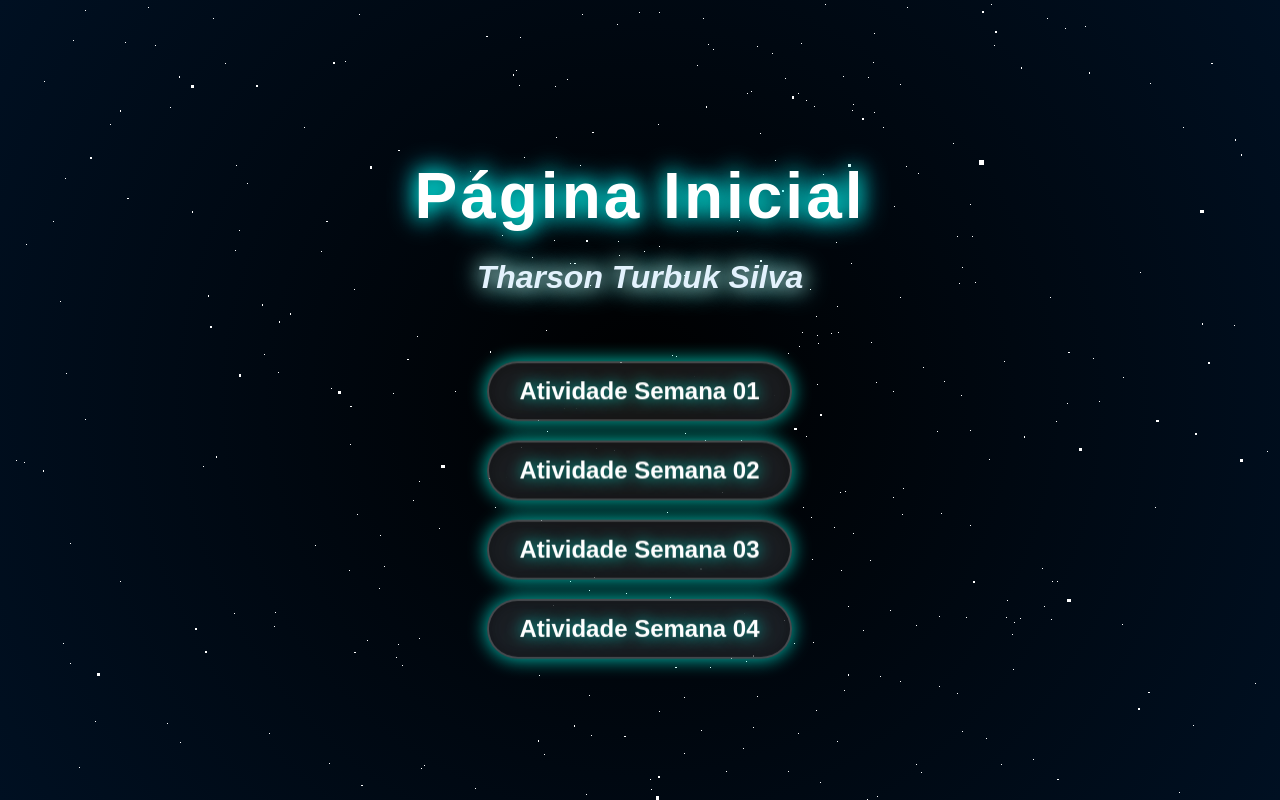
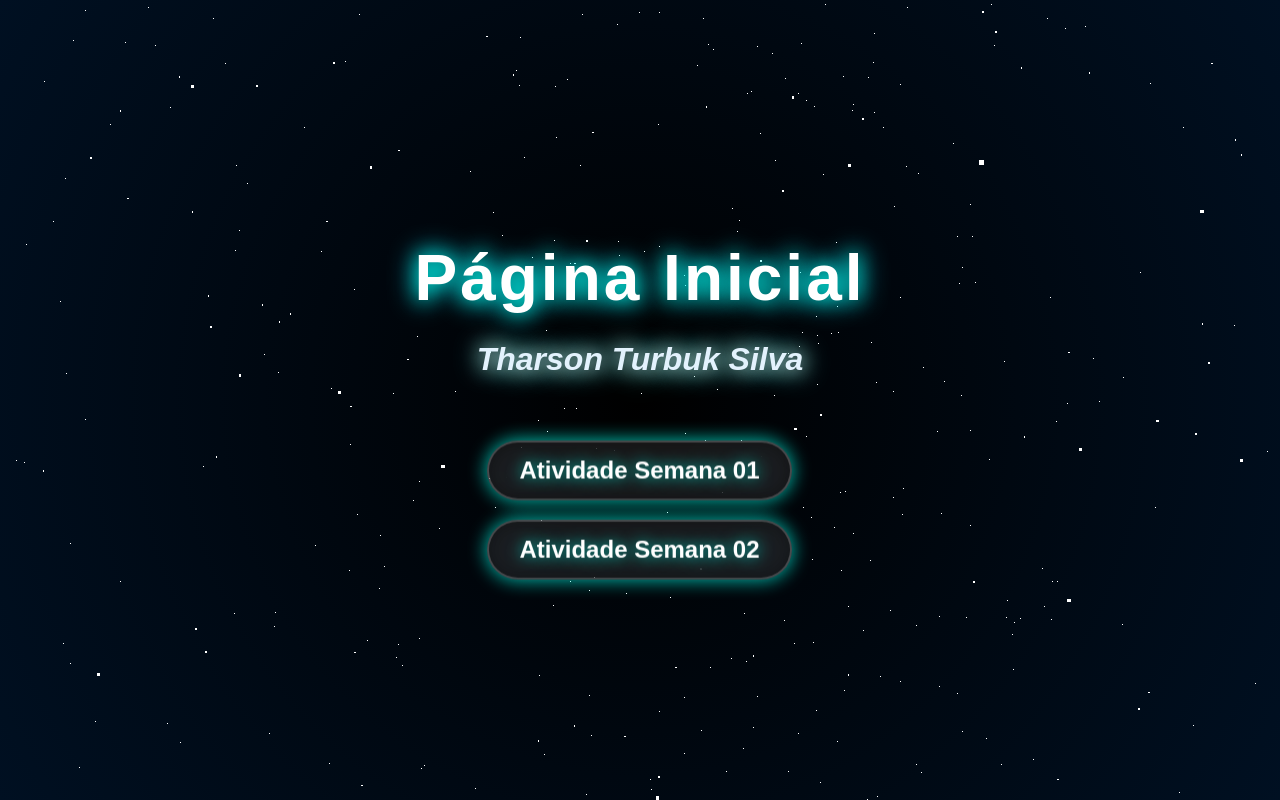
Before and after one commit to Tharsonts/L.E.S-React, a React (Create React App) app: page / in a window 1280 px wide. Built offline with nearby package versions, Linux system fonts and the light colour scheme.

Commit message:
Update home.js

```diff
--- a/src/Home/home.js
+++ b/src/Home/home.js
@@ -17,12 +17,6 @@ const Home = () => {
           <li>
             <Link to="/semana02">Atividade Semana 02</Link>
           </li>
-          <li>
-            <Link to="/semana03">Atividade Semana 03</Link>
-          </li>
-          <li>
-            <Link to="/semana04">Atividade Semana 04</Link>
-          </li>
         </ul>
       </nav>
     </>
```
